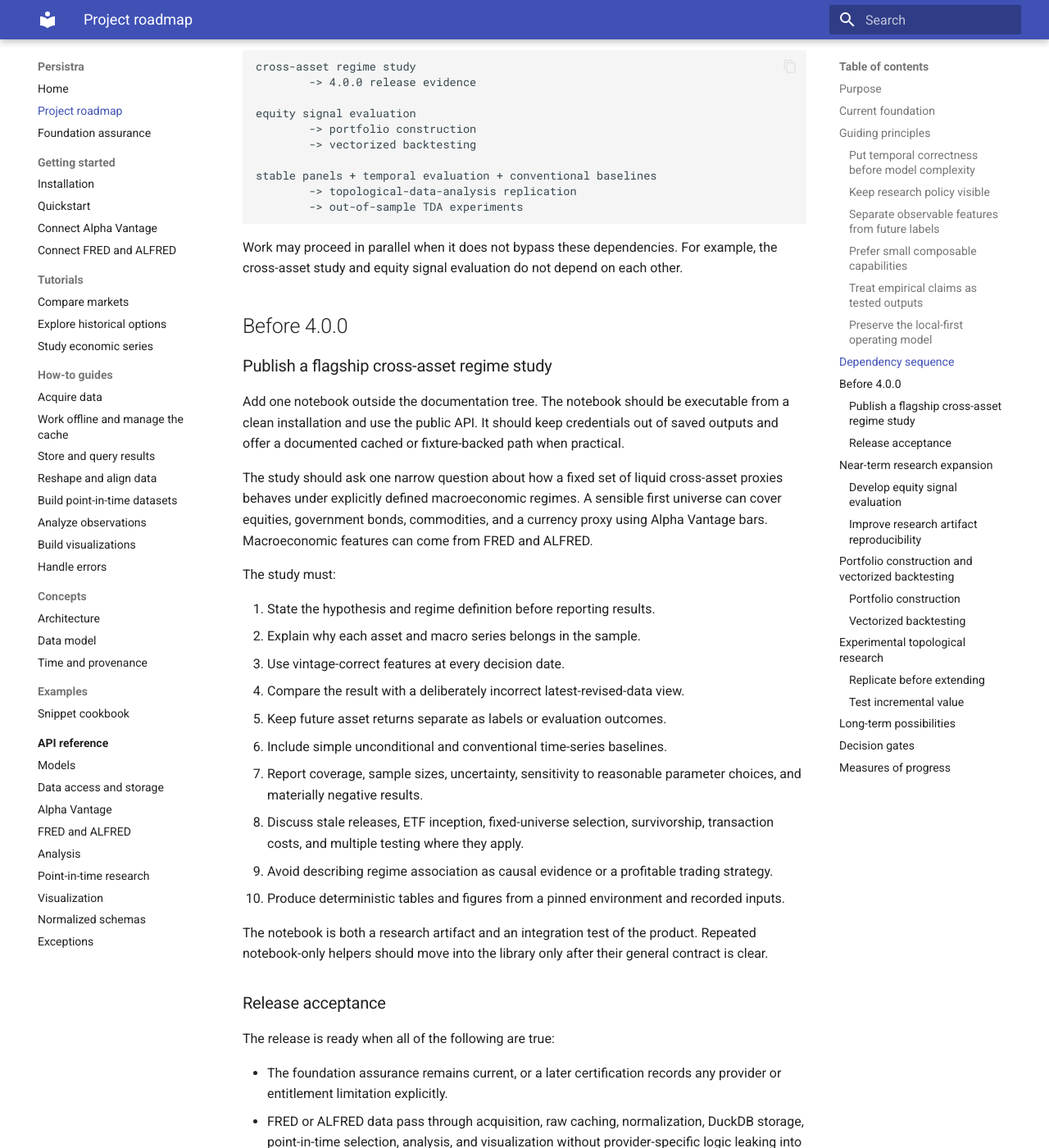
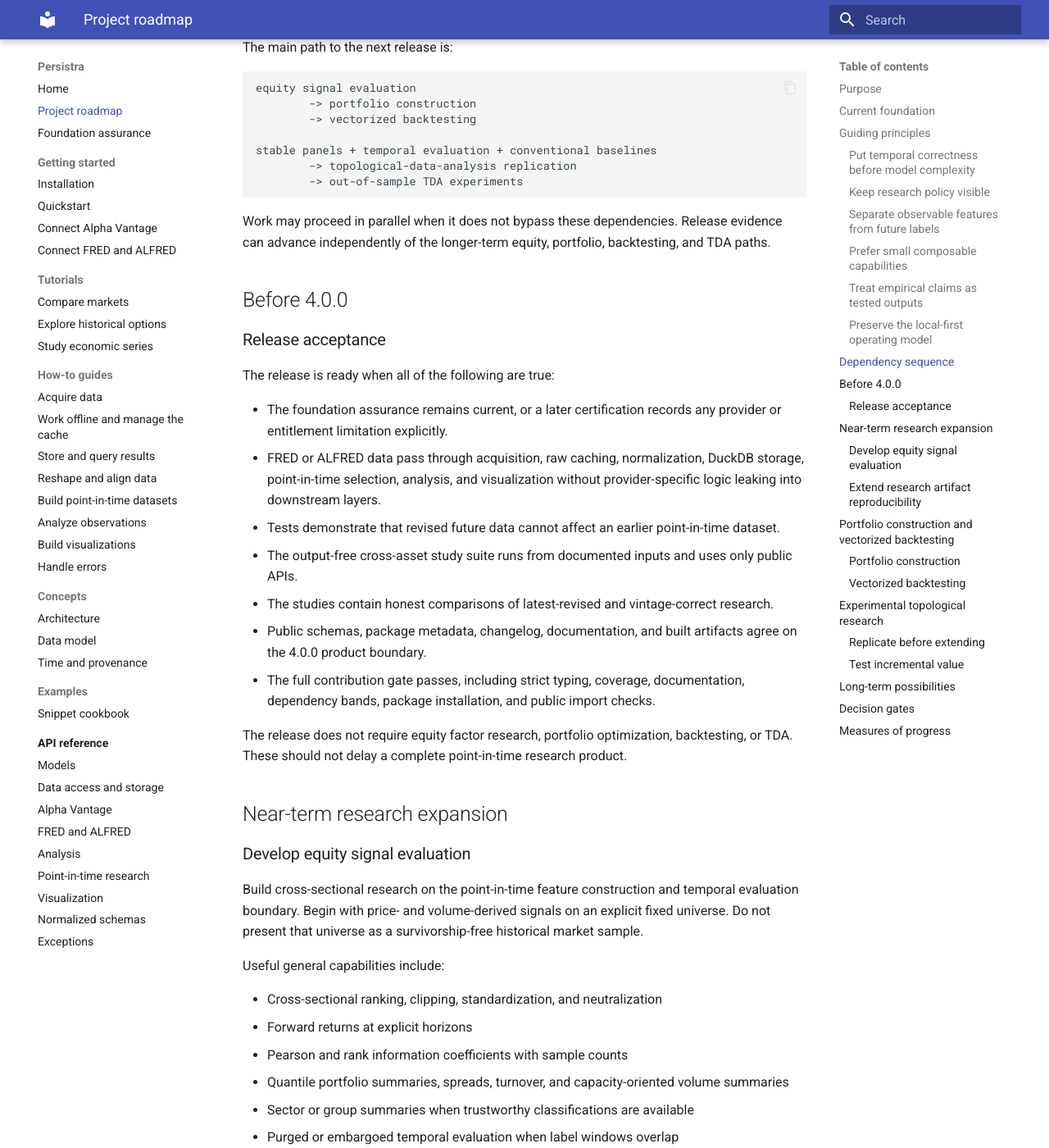
Before and after one commit to fallblu/persistra, an MkDocs documentation site: the page built from docs/roadmap.md, in a window 1280 px wide and 1400 px high, scrolled down 2561 px. Shown: the whole window at 82% size. Built offline with MkDocs 1.6.1 and Material for MkDocs 9.7.7, drawn with Linux system fonts in a browser that asks for light colours; some of the changed text lies outside the part shown.

Commit message:
docs: update research roadmap

````diff
--- a/docs/roadmap.md
+++ b/docs/roadmap.md
@@ -33,7 +33,11 @@
 - Retrieval-time revisions preserve what Persistra observed, while ALFRED availability
   intervals separately record when source versions applied.
 - Explicit transforms align, pivot, as-of match, and resample observations.
+- Point-in-time feature panels separate observable inputs from explicit forward-return labels.
+  Temporal splits and regime summaries preserve horizons, provenance, coverage, and sample counts.
 - Analysis and Matplotlib modules cover core market, options, and economic calculations.
+- Five output-free cross-asset notebooks carry predeclared hypotheses from live acquisition
+  through baselines, point-in-time comparisons, sensitivity analysis, and critical interpretation.
 - Public signatures, normalized schemas, provider diagnostics, and deterministic processing
   have passed a focused release-contract review.
 - Synthetic data, strict typing, schema validation, offline tests, redacted live
@@ -48,11 +52,7 @@
 This foundation is stronger as a data library than as a complete research product. Its main
 near-term gaps are:
 
-- The library has no general boundary between features known at a decision time and labels
-  observed afterward.
-- It has no temporal evaluation splits or regime-conditioned research summaries.
-- The documentation demonstrates calculations, but no public research artifact carries one
-  hypothesis from acquisition through critical interpretation.
+- It does not yet evaluate cross-sectional equity signals or rank competing signal definitions.
 - It does not construct portfolios or simulate a rebalanced strategy.
 
 ## Guiding principles
@@ -95,9 +95,6 @@
 The main path to the next release is:
 
 ```text
-cross-asset regime study
-        -> 4.0.0 release evidence
-
 equity signal evaluation
         -> portfolio construction
         -> vectorized backtesting
@@ -107,39 +104,10 @@
         -> out-of-sample TDA experiments
 ```
 
-Work may proceed in parallel when it does not bypass these dependencies. For example, the
-cross-asset study and equity signal evaluation do not depend on each other.
+Work may proceed in parallel when it does not bypass these dependencies. Release evidence can
+advance independently of the longer-term equity, portfolio, backtesting, and TDA paths.
 
 ## Before 4.0.0
-
-### Publish a flagship cross-asset regime study
-
-Add one notebook outside the documentation tree. The notebook should be executable from a
-clean installation and use the public API. It should keep credentials out of saved outputs and
-offer a documented cached or fixture-backed path when practical.
-
-The study should ask one narrow question about how a fixed set of liquid cross-asset proxies
-behaves under explicitly defined macroeconomic regimes. A sensible first universe can cover
-equities, government bonds, commodities, and a currency proxy using Alpha Vantage bars.
-Macroeconomic features can come from FRED and ALFRED.
-
-The study must:
-
-1. State the hypothesis and regime definition before reporting results.
-2. Explain why each asset and macro series belongs in the sample.
-3. Use vintage-correct features at every decision date.
-4. Compare the result with a deliberately incorrect latest-revised-data view.
-5. Keep future asset returns separate as labels or evaluation outcomes.
-6. Include simple unconditional and conventional time-series baselines.
-7. Report coverage, sample sizes, uncertainty, sensitivity to reasonable parameter choices,
-   and materially negative results.
-8. Discuss stale releases, ETF inception, fixed-universe selection, survivorship, transaction
-   costs, and multiple testing where they apply.
-9. Avoid describing regime association as causal evidence or a profitable trading strategy.
-10. Produce deterministic tables and figures from a pinned environment and recorded inputs.
-
-The notebook is both a research artifact and an integration test of the product. Repeated
-notebook-only helpers should move into the library only after their general contract is clear.
 
 ### Release acceptance
 
@@ -151,8 +119,8 @@
   point-in-time selection, analysis, and visualization without provider-specific logic leaking
   into downstream layers.
 - Tests demonstrate that revised future data cannot affect an earlier point-in-time dataset.
-- The flagship notebook runs from documented inputs and uses only public APIs.
-- The notebook contains an honest comparison of latest-revised and vintage-correct research.
+- The output-free cross-asset study suite runs from documented inputs and uses only public APIs.
+- The studies contain honest comparisons of latest-revised and vintage-correct research.
 - Public schemas, package metadata, changelog, documentation, and built artifacts agree on the
   4.0.0 product boundary.
 - The full contribution gate passes, including strict typing, coverage, documentation,
@@ -188,18 +156,18 @@
 local, no-cloud direction, but its identity, filing-amendment, taxonomy, and availability
 semantics require a separate design review.
 
-### Improve research artifact reproducibility
+### Extend research artifact reproducibility
 
-Once the flagship notebook establishes the need, add a lightweight manifest that records:
+The cross-asset studies display an in-memory manifest with data scopes, analysis dates,
+features, horizons, thresholds, staleness policies, and dependency versions. They intentionally
+retain no provider snapshots or derived outputs, so an old empirical result cannot be recreated
+exactly after a provider revision.
 
-- Dataset scopes and normalized schema versions
-- Content identities or stored snapshot identities
-- Feature, label, split, and benchmark parameters
-- Library and direct dependency versions
-- Random seeds when an algorithm uses randomness
-- Notebook execution status and output artifact checksums
-
-This should be a transparent record, not a managed experiment database. A CLI is justified
+Generalize the manifest only when another research workflow demonstrates a need. Potential
+extensions include normalized schema versions, feature and split parameters, random seeds for
+stochastic algorithms, and content identities for inputs that may be retained and redistributed
+safely. Checksums and execution status belong only to artifacts whose terms permit storage.
+This should remain a transparent record, not a managed experiment database. A CLI is justified
 only if repeated acquisition or notebook execution becomes awkward through the Python API.
 
 ## Portfolio construction and vectorized backtesting
@@ -303,8 +271,6 @@
 
 | Gate | Decision required | Evidence needed |
 |---|---|---|
-| Research transforms | Smallest public API that prevents leakage without becoming a framework | Flagship-study prototype and synthetic counterexamples |
-| Flagship study | Hypothesis, assets, macro series, regime rules, horizons, and baselines | Data availability audit and an analysis plan written before final results |
 | Equity factors | Fixed universe or historical membership source; price-only or filing-derived scope | Bias inventory and provider feasibility review |
 | Portfolio optimization | Methods, constraints, solver, and failure behavior | Baseline portfolios and numerical edge-case tests |
 | Vectorized backtest | Timing convention, costs, missing data, and accounting equations | Hand-calculated fixtures and reconciliation tests |
@@ -317,7 +283,7 @@
 - A user can identify what was known, when it was known, and which source version was used.
 - A future revision cannot change a past research feature silently.
 - A second provider uses the normalized architecture without Alpha Vantage assumptions.
-- A research notebook can be rerun and can explain both positive and negative findings.
+- The research notebook suite can be rerun and can explain both positive and negative findings.
 - New analysis functions have explicit statistical conventions and adversarial tests.
 - Portfolio results reconcile and make turnover, costs, and timing visible.
 - Complex methods beat meaningful simple baselines out of sample or are rejected honestly.
````
